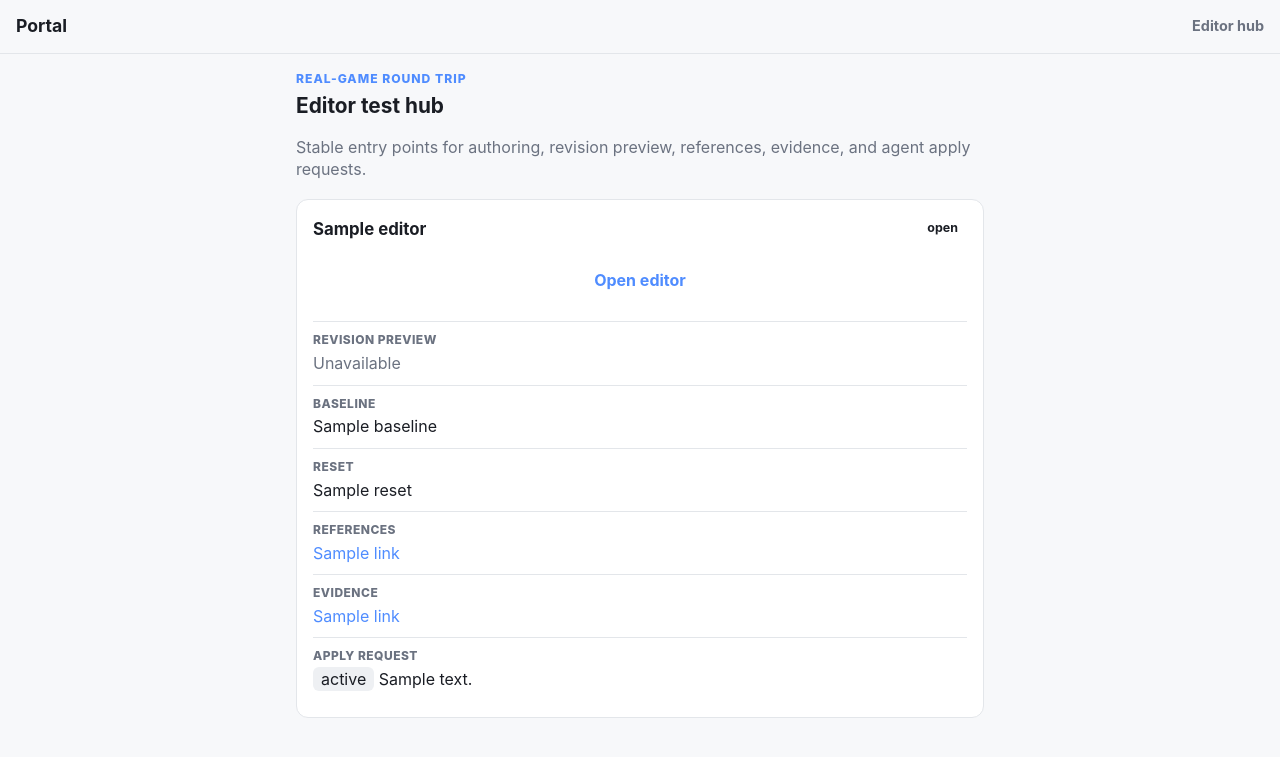
After one commit to batu/portal, a FastAPI app: template gallery/templates/editor_hub.html in a window 1280 px wide. The commit adds this page. Shown: the top 757 px of the page. Run offline with FastAPI, Linux system fonts and the light colour scheme; the template is opened without the code that fills it: most values are stand-ins (such as "Sample title", 1, 10 or a date in 2020); some libraries are stand-ins or nearby versions.

Commit message:
feat(portal): add secure real-game editor hub
Provide one authenticated landing page for GrapesJS and Phaser Editor
experiments while preventing query-token logs and hardening HTTPS cookies.
Document the actual public shared-secret boundary without deploying it.

```diff
--- a/gallery/cli.py
+++ b/gallery/cli.py
@@ -105,7 +105,7 @@ def cmd_init(args):
     cfg = config.init_config(force=args.force)
     print(f"Gallery data dir: {config.data_dir()}")
     print(f"Config: {config.config_path()}")
-    print(f"Phone URL (first visit sets a cookie): {cfg['url']}?token={cfg['token']}")
+    print(f"Portal login: {cfg['url'].rstrip('/')}/login")
     if not cfg.get("telegram_bot_token") or not cfg.get("telegram_chat_id"):
         print(
             "Doorbell notifications are OFF. Set telegram_bot_token and telegram_chat_id "
--- a/gallery/server.py
+++ b/gallery/server.py
@@ -14,7 +14,7 @@ import threading
 from datetime import datetime, timezone
 from html.parser import HTMLParser
 from pathlib import Path
-from urllib.parse import quote
+from urllib.parse import quote, urlsplit
 
 import markdown as md_lib
 from fastapi import FastAPI, File, Form, HTTPException, Request, UploadFile
@@ -44,6 +44,10 @@ MAX_JOURNEY_STEPS = 100
 MAX_STEP_MEDIA = 30
 STREAM_SLUG_RE = re.compile(r"^[a-z0-9](?:[a-z0-9-]{0,126}[a-z0-9])?$")
 SAFE_SEGMENT_RE = re.compile(r"^[A-Za-z0-9_.-]+$")
+_SECRET_QUERY_RE = re.compile(
+    r"([?&](?:token|access_token|api_key|key|password)=)([^&#\s]*)",
+    re.IGNORECASE,
+)
 
 # Request context is stored, agent-controlled Markdown that renders into an
 # HTML `|safe` sink. Markdown preserves raw HTML, so its output is run through
@@ -70,6 +74,34 @@ _CONTEXT_SAFE_URL_SCHEMES = {"http", "https", "mailto"}
 _CONTEXT_SCHEME_RE = re.compile(r"^([a-z][a-z0-9+.-]*):")
 
 
+def _redact_query_secrets(value: str) -> str:
+    return _SECRET_QUERY_RE.sub(r"\1%5BREDACTED%5D", value)
+
+
+class _QuerySecretAccessLogFilter(logging.Filter):
+    """Scrub query credentials before any uvicorn access-log handler sees them."""
+
+    def filter(self, record: logging.LogRecord) -> bool:
+        if isinstance(record.msg, str):
+            record.msg = _redact_query_secrets(record.msg)
+        if isinstance(record.args, tuple):
+            record.args = tuple(
+                _redact_query_secrets(value) if isinstance(value, str) else value
+                for value in record.args
+            )
+        elif isinstance(record.args, dict):
+            record.args = {
+                key: _redact_query_secrets(value) if isinstance(value, str) else value
+                for key, value in record.args.items()
+            }
+        return True
+
+
+_uvicorn_access_logger = logging.getLogger("uvicorn.access")
+if not any(isinstance(item, _QuerySecretAccessLogFilter) for item in _uvicorn_access_logger.filters):
+    _uvicorn_access_logger.addFilter(_QuerySecretAccessLogFilter())
+
+
 def _context_url_is_safe(value: str) -> bool:
     """Reject javascript:/data:/vbscript: (and any non-allowlisted) URL schemes.
 
@@ -232,10 +264,26 @@ def web_token_ok(request: Request) -> bool:
     return bool(cookie_token and cookie_token == expected)
 
 
+def _request_uses_https(request: Request) -> bool:
+    forwarded_proto = request.headers.get("x-forwarded-proto", "").split(",", 1)[0].strip().lower()
+    return request.url.scheme == "https" or forwarded_proto == "https"
+
+
+def _set_auth_cookie(response, request: Request, token: str) -> None:
+    response.set_cookie(
+        COOKIE_NAME,
+        token,
+        httponly=True,
+        secure=_request_uses_https(request),
+        samesite="lax",
+        max_age=3600 * 24 * 365,
+    )
+
+
 def _maybe_set_cookie(response, request: Request) -> None:
     qs_token = request.query_params.get("token")
     if qs_token and qs_token == _server_token():
-        response.set_cookie(COOKIE_NAME, qs_token, httponly=True, samesite="lax", max_age=3600 * 24 * 365)
+        _set_auth_cookie(response, request, qs_token)
 
 
 def _safe_next_path(value: str | None) -> str:
@@ -265,7 +313,7 @@ async def web_login_submit(request: Request, password: str = Form(""), next: str
     )
     if ok:
         response = RedirectResponse(url=_safe_next_path(next), status_code=303)
-        response.set_cookie(COOKIE_NAME, _server_token(), httponly=True, samesite="lax", max_age=3600 * 24 * 365)
+        _set_auth_cookie(response, request, _server_token())
         return response
     await asyncio.sleep(0.3)  # blunt brute-force damper; the passphrase is short
     return templates.TemplateResponse(
@@ -1557,6 +1605,82 @@ def web_index(request: Request, q: str | None = None):
     return response
 
 
+_DEFAULT_EDITOR_HUB = (
+    {"id": "marble-grapesjs", "name": "Marble GrapesJS Editor", "status": "waiting"},
+    {"id": "marble-phaser", "name": "Marble Phaser Editor", "status": "waiting"},
+)
+
+
+def _safe_external_url(value: object) -> str | None:
+    if not isinstance(value, str):
+        return None
+    value = value.strip()
+    if not value or len(value) > 2_048:
+        return None
+    parsed = urlsplit(value)
+    if parsed.scheme not in {"http", "https"} or not parsed.netloc or parsed.username or parsed.password:
+        return None
+    return value
+
+
+def _bounded_display_text(value: object, fallback: str = "", limit: int = 300) -> str:
+    if not isinstance(value, str):
+        return fallback
+    value = value.strip()
+    return value[:limit] or fallback
+
+
+def _editor_link_list(value: object) -> list[dict]:
+    if not isinstance(value, list):
+        return []
+    links = []
+    for item in value[:20]:
+        if not isinstance(item, dict):
+            continue
+        url = _safe_external_url(item.get("url"))
+        if url is not None:
+            links.append({"label": _bounded_display_text(item.get("label"), "Open"), "url": url})
+    return links
+
+
+def _editor_hub_entries() -> list[dict]:
+    configured = config.load_config().get("editor_hub")
+    raw_entries = configured if isinstance(configured, list) and configured else _DEFAULT_EDITOR_HUB
+    entries = []
+    for index, item in enumerate(raw_entries[:8]):
+        if not isinstance(item, dict):
+            continue
+        apply_request = item.get("apply_request")
+        if not isinstance(apply_request, dict):
+            apply_request = {}
+        entries.append(
+            {
+                "id": _bounded_display_text(item.get("id"), f"editor-{index + 1}", 80),
+                "name": _bounded_display_text(item.get("name"), f"Editor {index + 1}"),
+                "status": _bounded_display_text(item.get("status"), "waiting", 40),
+                "editor_url": _safe_external_url(item.get("editor_url")),
+                "preview_url": _safe_external_url(item.get("preview_url")),
+                "reference_links": _editor_link_list(item.get("reference_links")),
+                "evidence_links": _editor_link_list(item.get("evidence_links")),
+                "baseline": _bounded_display_text(item.get("baseline"), "Not published yet", 1_000),
+                "reset": _bounded_display_text(item.get("reset"), "Not published yet", 1_000),
+                "apply_status": _bounded_display_text(apply_request.get("status"), "Not requested", 80),
+                "apply_summary": _bounded_display_text(apply_request.get("summary"), "", 1_000),
+            }
+        )
+    return entries
+
+
+@app.get("/editor-hub", response_class=HTMLResponse)
+def web_editor_hub(request: Request):
+    if not web_token_ok(request):
+        return _login_redirect(request)
+    response = templates.TemplateResponse(request, "editor_hub.html", {"editors": _editor_hub_entries()})
+    response.headers["Referrer-Policy"] = "no-referrer"
+    _maybe_set_cookie(response, request)
+    return response
+
+
 @app.get("/s/{slug}", response_class=HTMLResponse)
 def web_stream_detail(request: Request, slug: str):
     if not web_token_ok(request):
--- a/gallery/static/style.css
+++ b/gallery/static/style.css
@@ -35,12 +35,22 @@ a { color: var(--accent); text-decoration: none; }
   top: 0;
   background: var(--bg);
   z-index: 10;
+  display: flex;
+  align-items: center;
+  justify-content: space-between;
+  gap: 16px;
 }
 
 .brand {
   font-weight: 700;
   font-size: 1.1rem;
   color: var(--fg);
+}
+
+.topbar-link {
+  color: var(--muted);
+  font-size: 0.9rem;
+  font-weight: 700;
 }
 
 main {
@@ -51,6 +61,76 @@ main {
 
 h1 { font-size: 1.3rem; margin: 0 0 8px; }
 h2 { font-size: 1.05rem; }
+
+.eyebrow {
+  margin: 0 0 4px;
+  color: var(--accent);
+  font-size: 0.76rem;
+  font-weight: 800;
+  letter-spacing: 0.08em;
+  text-transform: uppercase;
+}
+
+.editor-hub-header { margin-bottom: 18px; }
+
+.editor-grid {
+  display: grid;
+  grid-template-columns: repeat(auto-fit, minmax(min(100%, 290px), 1fr));
+  gap: 14px;
+}
+
+.editor-card {
+  min-width: 0;
+  padding: 16px;
+  background: var(--card);
+  border: 1px solid var(--border);
+  border-radius: 12px;
+}
+
+.editor-card-heading {
+  display: flex;
+  align-items: flex-start;
+  justify-content: space-between;
+  gap: 12px;
+}
+
+.editor-card-heading h2 { margin: 2px 0 14px; }
+
+.editor-service-link,
+.editor-service-disabled {
+  display: block;
+  width: 100%;
+  margin-bottom: 16px;
+  text-align: center;
+}
+
+.editor-service-disabled {
+  color: var(--muted);
+  background: #222630;
+  border: 1px dashed #3b414d;
+  cursor: not-allowed;
+}
+
+.editor-details { margin: 0; }
+
+.editor-details > div {
+  padding: 10px 0;
+  border-top: 1px solid var(--border);
+}
+
+.editor-details dt {
+  margin-bottom: 3px;
+  color: var(--muted);
+  font-size: 0.75rem;
+  font-weight: 800;
+  letter-spacing: 0.04em;
+  text-transform: uppercase;
+}
+
+.editor-details dd {
+  margin: 0;
+  overflow-wrap: anywhere;
+}
 
 .empty { color: var(--muted); }
 
--- a/gallery/templates/base.html
+++ b/gallery/templates/base.html
@@ -9,6 +9,7 @@
 <body>
   <header class="topbar">
     <a href="/" class="brand">Portal</a>
+    <a href="/editor-hub" class="topbar-link">Editor hub</a>
   </header>
   <main>
     {% block content %}{% endblock %}
--- /dev/null
+++ b/gallery/templates/editor_hub.html
@@ -0,0 +1,44 @@
+{% extends "base.html" %}
+{% block title %}Portal — Editor hub{% endblock %}
+{% block content %}
+<section class="editor-hub-header">
+  <p class="eyebrow">Real-game round trip</p>
+  <h1>Editor test hub</h1>
+  <p class="empty">Stable entry points for authoring, revision preview, references, evidence, and agent apply requests.</p>
+</section>
+
+<section class="editor-grid" aria-label="Editor services">
+  {% for editor in editors %}
+  <article class="editor-card" id="{{ editor.id }}">
+    <div class="editor-card-heading">
+      <h2>{{ editor.name }}</h2>
+      <span class="status-badge {{ editor.status }}">{{ editor.status }}</span>
+    </div>
+
+    {% if editor.editor_url %}
+      <a class="btn editor-service-link" href="{{ editor.editor_url }}" target="_blank" rel="noopener noreferrer">Open editor</a>
+    {% else %}
+      <span class="btn editor-service-disabled" aria-disabled="true">Waiting for Fabrika links</span>
+    {% endif %}
+
+    <dl class="editor-details">
+      <div>
+        <dt>Revision Preview</dt>
+        <dd>{% if editor.preview_url %}<a href="{{ editor.preview_url }}" target="_blank" rel="noopener noreferrer">Open selected revision</a>{% else %}<span class="empty">Unavailable</span>{% endif %}</dd>
+      </div>
+      <div><dt>Baseline</dt><dd>{{ editor.baseline }}</dd></div>
+      <div><dt>Reset</dt><dd>{{ editor.reset }}</dd></div>
+      <div>
+        <dt>References</dt>
+        <dd>{% if editor.reference_links %}{% for link in editor.reference_links %}<a href="{{ link.url }}" target="_blank" rel="noopener noreferrer">{{ link.label }}</a>{% if not loop.last %}<br>{% endif %}{% endfor %}{% else %}<span class="empty">Unavailable</span>{% endif %}</dd>
+      </div>
+      <div>
+        <dt>Evidence</dt>
+        <dd>{% if editor.evidence_links %}{% for link in editor.evidence_links %}<a href="{{ link.url }}" target="_blank" rel="noopener noreferrer">{{ link.label }}</a>{% if not loop.last %}<br>{% endif %}{% endfor %}{% else %}<span class="empty">Unavailable</span>{% endif %}</dd>
+      </div>
+      <div><dt>Apply request</dt><dd><span class="tag">{{ editor.apply_status }}</span>{% if editor.apply_summary %} {{ editor.apply_summary }}{% endif %}</dd></div>
+    </dl>
+  </article>
+  {% endfor %}
+</section>
+{% endblock %}
```
Also changed, not shown: docs/plans/2026-07-15-001-feat-secure-editor-test-hub-plan.md (added, +62 -0 lines), docs/portal-spec.md (+22 -10 lines), tests/test_cli.py (+11 -1 lines), tests/test_editor_hub.py (added, +80 -0 lines), tests/test_web_login.py (+28 -1 lines), README.md.
